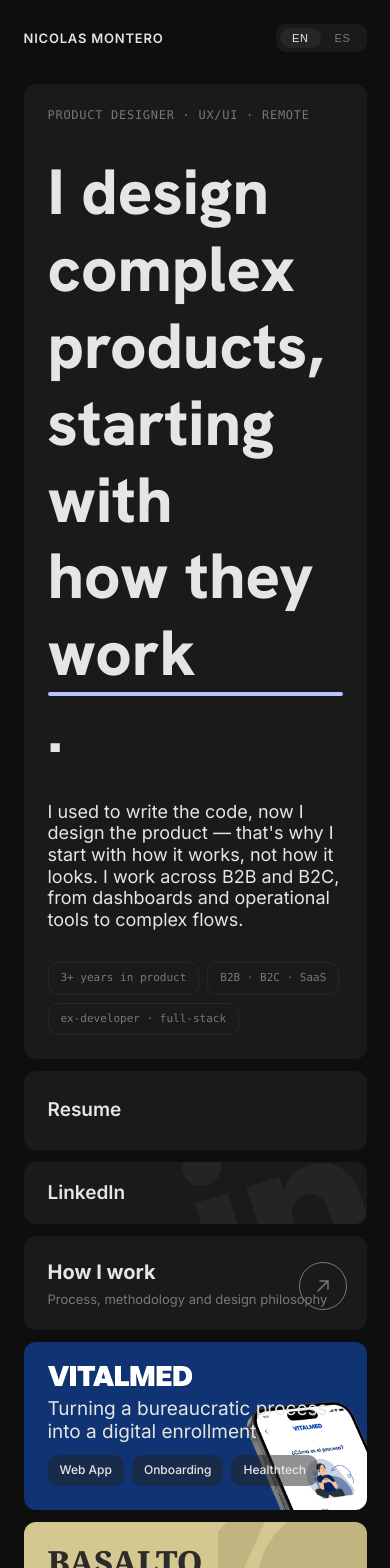
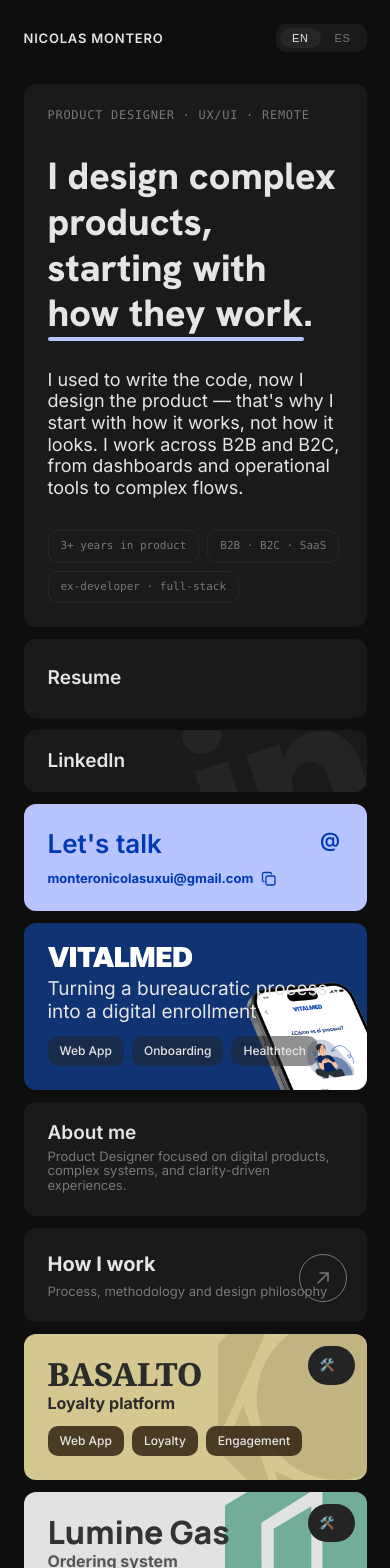
Before and after one commit to nemontero08/portfolio, a Next.js app: page / in a window 390 px wide. Shown: the top 1568 px of the page. Built offline with nearby package versions, Linux system fonts and the light colour scheme.

Commit message:
Home mobile responsive (first pass — stacking/hover handling, pending UX review in Claude Design)
Co-Authored-By: Claude Sonnet 5 <noreply@anthropic.com>
Claude-Session: https://claude.ai/code/session_017s66FAG4RfpwmwUGLoxMg6

```diff
--- a/components/layout/Footer.module.css
+++ b/components/layout/Footer.module.css
@@ -30,3 +30,16 @@
 .link:hover {
   color: var(--color-text-primary);
 }
+
+/*
+  Home mobile pass (375-425px): no original to extract (new component).
+  The copyright line + 3 links in one row is tight enough at 375px to
+  risk wrapping mid-row; stacking them is the sensible default.
+*/
+@media (max-width: 425px) {
+  .footer {
+    flex-direction: column;
+    align-items: flex-start;
+    gap: var(--space-4);
+  }
+}
--- a/components/layout/GridItem.module.css
+++ b/components/layout/GridItem.module.css
@@ -17,6 +17,20 @@
 }
 
 /*
+  Home page mobile pass (375-425px): this is a NEW custom layout with no
+  original to copy, so per instruction the stack uses plain DOM/source
+  order here — overriding the legacy --mobile-order value above (which
+  predates the bento redesign and no longer reflects a real intended
+  order for these cards). See app/[locale]/page.tsx for the resulting
+  top-to-bottom order.
+*/
+@media (max-width: 425px) {
+  .item {
+    order: 0;
+  }
+}
+
+/*
   "sobre mi" (About) and "Lab" carry this exact hidden-breakpoint class
   combination in the captured HTML at every occurrence found
   (hidden-5u7pj5 hidden-jz6qyq hidden-1h9x2qg hidden-ozure3) — i.e. visible
--- a/components/layout/VitalmedRightColumn.module.css
+++ b/components/layout/VitalmedRightColumn.module.css
@@ -28,3 +28,18 @@
     display: none;
   }
 }
+
+/*
+  Home mobile pass (375-425px): un-hidden here. The <1024px hide above is
+  a leftover from the pre-redesign layout (the original Framer capture's
+  own surprising "About/Lab only visible at 1024/1440" quirk — see
+  GridItem.module.css). That doesn't apply to this NEW custom layout, and
+  hiding real DOM content would contradict this pass's own "stack
+  everything in DOM order" instruction — flag if About me should actually
+  stay hidden on mobile instead.
+*/
+@media (max-width: 425px) {
+  .aboutMeSlot {
+    display: block;
+  }
+}
--- a/components/sections/AboutMe.module.css
+++ b/components/sections/AboutMe.module.css
@@ -40,3 +40,18 @@
 .photoImage {
   object-fit: cover;
 }
+
+/*
+  Touch devices have no real hover, so whileHover never reliably fires
+  (and some mobile browsers "stick" a hover state after a tap with no
+  clean way to un-trigger it). The photo already sits fully outside the
+  card at rest and is clipped by .card's overflow:clip, so hiding it here
+  too is belt-and-suspenders — guarantees it never renders on touch
+  regardless of any hover-state quirk, rather than relying solely on
+  position.
+*/
+@media (hover: none) {
+  .photo {
+    display: none;
+  }
+}
--- a/components/sections/CaseStudyCard.module.css
+++ b/components/sections/CaseStudyCard.module.css
@@ -85,3 +85,33 @@
   object-fit: contain;
   object-position: bottom right;
 }
+
+/*
+  Mobile-only static replacement for the cursor-follow "under
+  construction" pill (see CaseStudyCard.tsx and
+  CursorFollowPill.module.css's matching `(hover: none)` rule) — same
+  visual treatment as that pill, just pinned to a fixed corner instead of
+  tracking a pointer that doesn't meaningfully exist on touch.
+*/
+.staticBadge {
+  display: none;
+  position: absolute;
+  top: var(--space-4);
+  right: var(--space-4);
+  z-index: 2;
+  align-items: center;
+  gap: 8px;
+  background: rgb(36, 36, 36);
+  color: rgb(204, 204, 204);
+  font-size: 12px;
+  font-weight: 500;
+  white-space: nowrap;
+  border-radius: 20px;
+  padding: 12px;
+}
+
+@media (hover: none) {
+  .staticBadge {
+    display: flex;
+  }
+}
--- a/components/sections/CaseStudyCard.tsx
+++ b/components/sections/CaseStudyCard.tsx
@@ -86,6 +86,8 @@ interface CaseStudyCardProps {
   href?: string;
   /** No link; cursor:none + cursor-follow "Under construction" pill instead. */
   underConstruction?: boolean;
+  /** Label for the cursor-follow pill, translated by the caller. Required when underConstruction is set. */
+  underConstructionLabel?: string;
 }
 
 export default function CaseStudyCard({
@@ -104,6 +106,7 @@ export default function CaseStudyCard({
   image,
   href,
   underConstruction = false,
+  underConstructionLabel,
 }: CaseStudyCardProps) {
   const [hovering, setHovering] = useState(false);
   const textStyle = textColor ? ({ color: textColor } as CSSProperties) : undefined;
@@ -158,9 +161,22 @@ export default function CaseStudyCard({
         onMouseLeave={() => setHovering(false)}
       >
         {content}
+        {/*
+          Touch devices (see CursorFollowPill.module.css's `(hover: none)`
+          rule) never show the cursor-follow pill below, since the
+          mouseenter/mouseleave state it depends on doesn't behave
+          reliably on tap — this static badge is its mobile replacement,
+          shown only via the mirrored `(hover: none)` rule in
+          CaseStudyCard.module.css, so "under construction" still reads on
+          mobile instead of silently disappearing.
+        */}
+        <div className={styles.staticBadge}>
+          <span aria-hidden>🛠️</span>
+          <span>{underConstructionLabel}</span>
+        </div>
         <CursorFollowPill active={hovering}>
           <span aria-hidden>🛠️</span>
-          <span>Under construction</span>
+          <span>{underConstructionLabel}</span>
         </CursorFollowPill>
       </div>
     );
--- a/components/sections/Hero.module.css
+++ b/components/sections/Hero.module.css
@@ -73,3 +73,18 @@
   border-radius: var(--radius-pill);
   padding: var(--space-2) var(--space-4);
 }
+
+/*
+  Home mobile pass (375-425px): no original to extract this from (this
+  whole layout is a new custom design). The desktop 64px title reads as
+  a sensible display size on the wide bento cell it was designed for, but
+  wraps to 2-3 short lines and dominates the whole viewport at 375-425px
+  width. --text-38 is an existing, already-measured token literally
+  labeled "hero greeting" in globals.css — unused elsewhere — so it's the
+  natural fit here rather than an arbitrary new value.
+*/
+@media (max-width: 425px) {
+  .title {
+    font-size: var(--text-38);
+  }
+}
--- a/components/sections/HowItWorkTeaser.module.css
+++ b/components/sections/HowItWorkTeaser.module.css
@@ -68,3 +68,14 @@
   height: 184px;
   transform-origin: 50% 50%;
 }
+
+/*
+  No real hover on touch. The gear starts at opacity:0 AND is clipped by
+  .card's overflow:clip, so it's already hidden at rest — this just
+  guarantees it on touch regardless of any stuck-hover-state quirk.
+*/
+@media (hover: none) {
+  .gear {
+    display: none;
+  }
+}
--- a/components/sections/ResumeButton.module.css
+++ b/components/sections/ResumeButton.module.css
@@ -58,3 +58,15 @@
   aspect-ratio: 97.648 / 99.955;
   flex-shrink: 0;
 }
+
+/*
+  Same reasoning as AboutMe's photo: no real hover on touch, and the
+  document graphic is already clipped/hidden at rest by .pill's
+  overflow:hidden — this just guarantees it stays hidden on touch
+  regardless of any stuck-hover-state quirk in a given mobile browser.
+*/
+@media (hover: none) {
+  .docContainer {
+    display: none;
+  }
+}
--- a/components/ui/CopyBtn.module.css
+++ b/components/ui/CopyBtn.module.css
@@ -69,3 +69,18 @@
 .emailLayer[data-active="true"] {
   visibility: visible;
 }
+
+/*
+  Home mobile pass (375-425px), but shared with how-i-work/vitalmed's
+  ContactCTA since both reuse this component: the full email address at
+  16px bold with nowrap is right at the edge of overflowing a mobile
+  card's content width (~295px on the home page's Let's Talk card at
+  375px) — dropping to --text-13 keeps it legible while guaranteeing it
+  fits instead of bleeding past the card (this component has no
+  overflow:hidden of its own to fall back on).
+*/
+@media (max-width: 425px) {
+  .emailLayer {
+    font-size: var(--text-13);
+  }
+}
--- a/components/ui/CursorFollowPill.module.css
+++ b/components/ui/CursorFollowPill.module.css
@@ -24,3 +24,21 @@
   pointer-events: none;
   z-index: 9999;
 }
+
+/*
+  This one is a real mobile bug, not just a cosmetic quirk: the parent
+  card drives `active` off onMouseEnter/onMouseLeave, and many mobile
+  browsers fire a synthetic mouseenter on tap but never fire mouseleave
+  (no equivalent gesture on touch) — so a tap can leave `active` stuck
+  true, with the pill pinned whereever pointermove last put it (or (0,0)
+  top-left if it never fired, since a static tap doesn't move). Forcing
+  it hidden on touch sidesteps the whole state bug rather than trying to
+  patch the enter/leave logic for a device class it was never designed
+  for; the card's own static pills (project tags) still communicate the
+  card's content without it.
+*/
+@media (hover: none) {
+  .pill {
+    display: none;
+  }
+}
```
